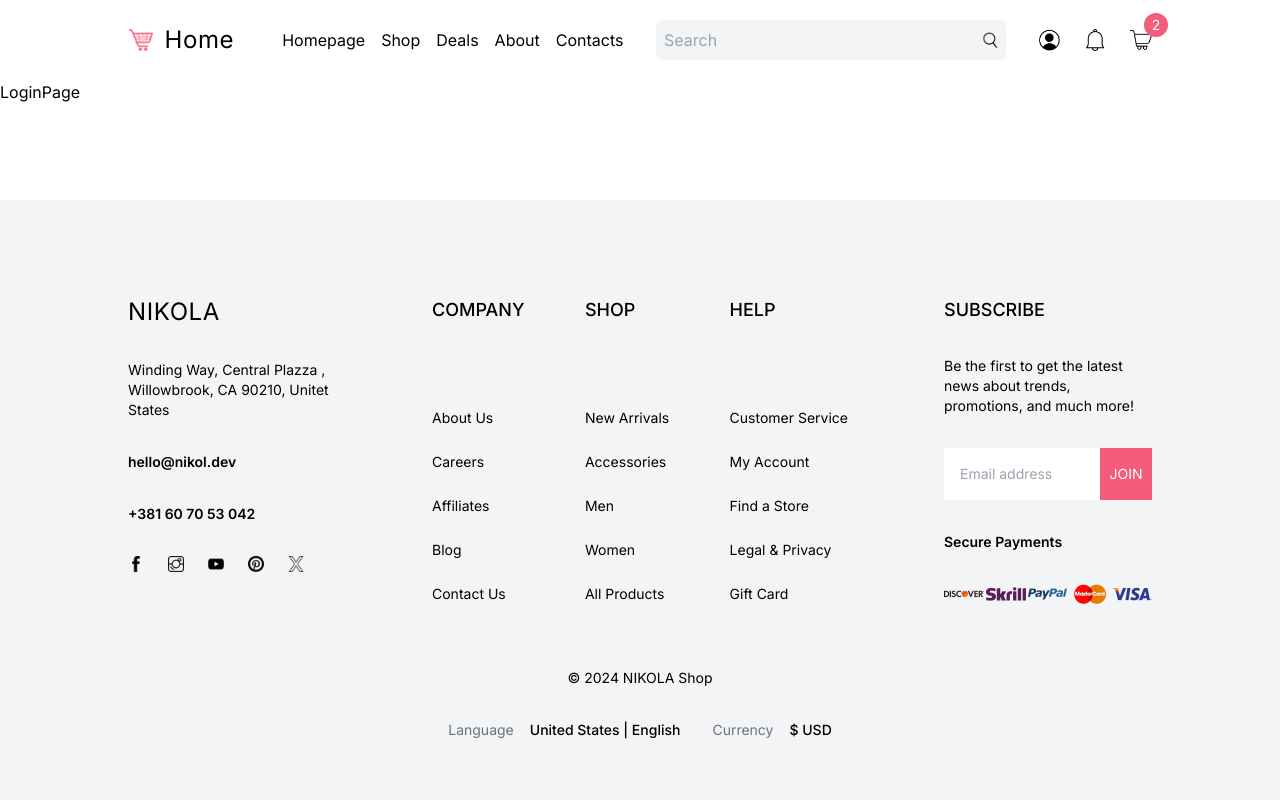
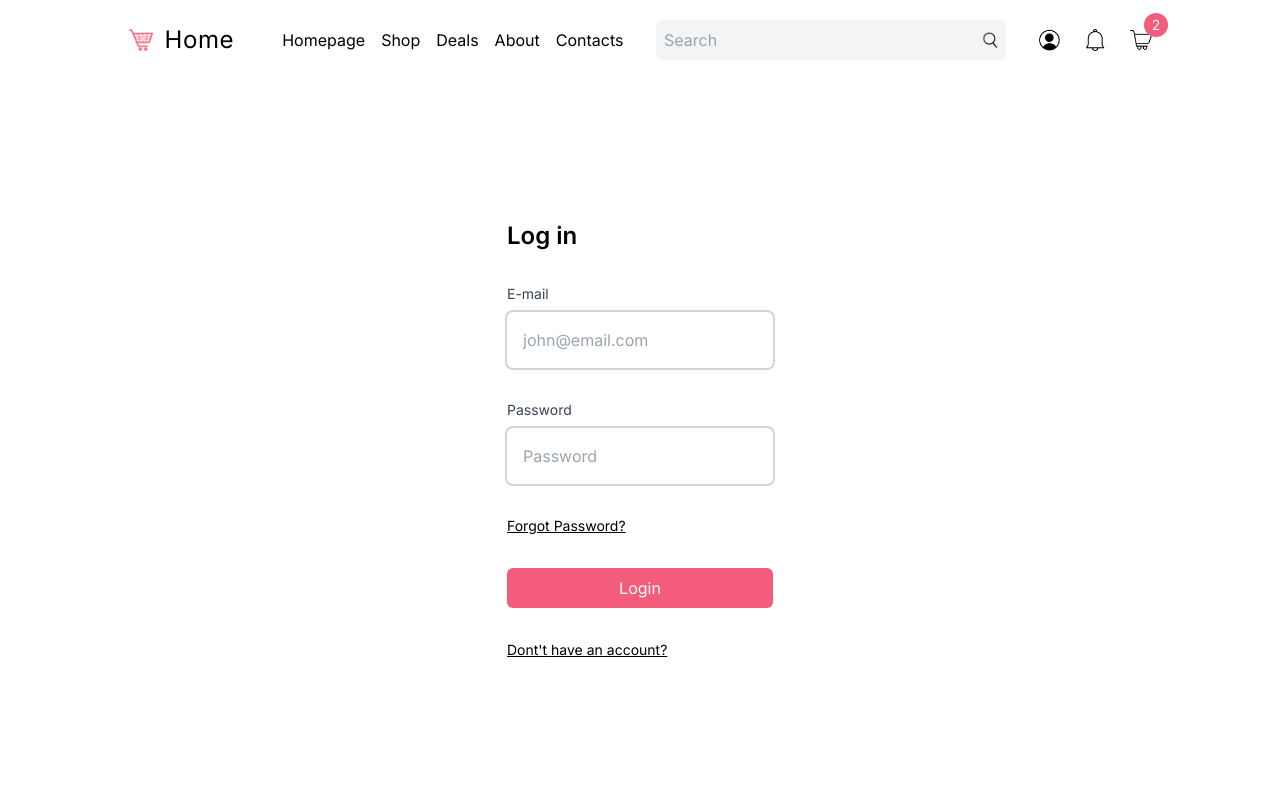
Before and after one commit to crazybarber90/Next14-TS-E-comerce, a Next.js app: page /login in a window 1280 px wide. Shown: the top 800 px of the page. Built offline with nearby package versions, Linux system fonts and the light colour scheme; no server answers; what @wix/sdk would draw is missing.

Commit message:
finished login/registe/reset_password and ferify_email page with wix functionalities

```diff
--- a/src/app/login/page.tsx
+++ b/src/app/login/page.tsx
@@ -1,7 +1,203 @@
-import React from 'react'
+'use client'
+
+enum MODE {
+  LOGIN = 'LOGIN',
+  REGISTER = 'REGISTER',
+  RESET_PASSWORD = 'RESET_PASSWORD',
+  EMAIL_VERIFICATION = 'EMAIL_VERIFICATION',
+}
+
+import { useWixClient } from '@/hooks/useWixClient'
+import { usePathname } from 'next/navigation'
+import React, { useState } from 'react'
 
 const LoginPage = () => {
-  return <div>LoginPage</div>
+  const [mode, setMode] = useState(MODE.LOGIN)
+
+  const [username, setUsername] = useState('')
+  const [email, setEmail] = useState('')
+  const [password, setPassword] = useState('')
+  const [emailCode, setEmailCode] = useState('')
+  const [isLoading, setIsLoading] = useState<boolean>(false)
+  const [error, setError] = useState('')
+  const [message, setMessage] = useState('')
+
+  const pathname = usePathname()
+
+  const formTitle =
+    mode === MODE.LOGIN
+      ? 'Log in'
+      : mode === MODE.REGISTER
+      ? 'Register'
+      : mode === MODE.RESET_PASSWORD
+      ? 'Reset Your Password'
+      : 'Verify Your Password'
+
+  const buttonTitle =
+    mode === MODE.LOGIN
+      ? 'Login'
+      : mode === MODE.REGISTER
+      ? 'Register'
+      : mode === MODE.RESET_PASSWORD
+      ? 'Reset'
+      : 'Verify'
+
+  const wixClient = useWixClient()
+
+  const handleSubmit = async (e: React.FormEvent) => {
+    e.preventDefault()
+    setIsLoading(true)
+    setError('')
+
+    try {
+      console.log(error)
+      setError('Something went wrong')
+
+      //since we are using different responce for each mode we will make it dynamically
+      let response
+      // SWITCH CASE COS WE HAVE 4modes FOR ERRORS
+      switch (mode) {
+        case MODE.LOGIN:
+          response = await wixClient.auth.login({
+            email: email,
+            password: password,
+          })
+          break
+
+        case MODE.REGISTER:
+          response = await wixClient.auth.register({
+            email: email,
+            password: password,
+            profile: { nickname: username },
+          })
+
+        // here is email,pathname cos function sendPasswordResetEmail expect 2 arguments , not object
+        case MODE.RESET_PASSWORD:
+          response = await wixClient.auth.sendPasswordResetEmail(
+            email,
+            pathname
+          )
+          break
+
+        case MODE.EMAIL_VERIFICATION:
+          response = await wixClient.auth.processVerification({
+            verificationCode: emailCode,
+          })
+          break
+
+        default:
+          break
+      }
+
+      console.log('RESPONSE ZA SWITCH', response)
+    } catch (error) {
+      console.log(error)
+    } finally {
+      setIsLoading(false)
+    }
+  }
+  return (
+    <div className="h-[calc(100vh-80px)] px-4 md:px-8 lg:px-16 xl:px-32 2xl:px-64 flex items-center justify-center">
+      <form onSubmit={handleSubmit} className="flex flex-col gap-8">
+        <h1 className="text-2xl font-semibold">{formTitle}</h1>
+
+        {/* USERNAME FORM INPUT */}
+        {mode === MODE.REGISTER ? (
+          <div className="flex flex-col gap-2">
+            <label className="text-sm text-gray-700">Username</label>
+            <input
+              type="text"
+              name="username"
+              placeholder="john"
+              className="ring-2 ring-gray-300 rounded-md p-4"
+              onChange={(e) => setUsername(e.target.value)}
+            />
+          </div>
+        ) : null}
+
+        {/* EMAIL FORM INPUT */}
+        {mode !== MODE.EMAIL_VERIFICATION ? (
+          <div className="flex flex-col gap-2">
+            <label className="text-sm text-gray-700">E-mail</label>
+            <input
+              type="email"
+              name="email"
+              placeholder="john@email.com"
+              className="ring-2 ring-gray-300 rounded-md p-4"
+              onChange={(e) => setEmail(e.target.value)}
+            />
+          </div>
+        ) : (
+          <div className="flex flex-col gap-2">
+            <label className="text-sm text-gray-700">Verification Code</label>
+            <input
+              type="text"
+              name="emailCode"
+              placeholder="Code"
+              className="ring-2 ring-gray-300 rounded-md p-4"
+              onChange={(e) => setEmailCode(e.target.value)}
+            />
+          </div>
+        )}
+
+        {/*  */}
+        {mode === MODE.LOGIN || mode === MODE.REGISTER ? (
+          <div className="flex flex-col gap-2">
+            <label className="text-sm text-gray-700">Password</label>
+            <input
+              type="password"
+              name="password"
+              placeholder="Password"
+              className="ring-2 ring-gray-300 rounded-md p-4"
+              onChange={(e) => setPassword(e.target.value)}
+            />
+          </div>
+        ) : null}
+
+        {mode === MODE.LOGIN && (
+          <div
+            className="text-sm underline cursor-pointer"
+            onClick={() => setMode(MODE.RESET_PASSWORD)}
+          >
+            Forgot Password?
+          </div>
+        )}
+
+        <button
+          disabled={isLoading}
+          className=" bg-pinkara text-white p-2 rounded-md disabled:bg-pink-200 disabled:cursor-not-allowed"
+        >
+          {isLoading ? 'Loading...' : buttonTitle}
+        </button>
+        {error && <div className="text-red-600">{error}</div>}
+        {mode === MODE.LOGIN && (
+          <div
+            className="text-sm underline cursor-pointer"
+            onClick={() => setMode(MODE.REGISTER)}
+          >
+            {"Dont't"} have an account?
+          </div>
+        )}
+        {mode === MODE.REGISTER && (
+          <div
+            className="text-sm underline cursor-pointer"
+            onClick={() => setMode(MODE.LOGIN)}
+          >
+            Allready have an account?
+          </div>
+        )}
+        {mode === MODE.RESET_PASSWORD && (
+          <div
+            className="text-sm underline cursor-pointer"
+            onClick={() => setMode(MODE.LOGIN)}
+          >
+            Go back to login
+          </div>
+        )}
+        {message && <div className="text-green-600 text-sm">{message}</div>}
+      </form>
+    </div>
+  )
 }
 
 export default LoginPage
--- a/src/components/Add.tsx
+++ b/src/components/Add.tsx
@@ -44,10 +44,14 @@ const Add = ({
               +
             </button>
           </div>
-          <div className="text-xs">
-            Only <span className="text-orange-500">{stockNumber} items</span>{' '}
-            left! <br /> {"Don't"} miss it!
-          </div>
+          {stockNumber < 1 ? (
+            <div className="text-xs">Product is out of stock</div>
+          ) : (
+            <div className="text-xs">
+              Only <span className="text-orange-500">{stockNumber} items</span>{' '}
+              left! <br /> {"Don't"} miss it!
+            </div>
+          )}
         </div>
         <button
           className="w-36 text-sm rounded-3xl ring-1 ring-pinkara text-pinkara py-2 px-4 hover:bg-pinkara
--- a/src/components/NavIcons.tsx
+++ b/src/components/NavIcons.tsx
@@ -4,12 +4,14 @@ import Link from 'next/link'
 import { useRouter } from 'next/navigation'
 import React, { useState } from 'react'
 import CartModal from './CartModal'
+import { useWixClient } from '@/hooks/useWixClient'
 
 const NavIcons = () => {
   const [isProfileOpen, setIsProfileOpen] = useState<Boolean>(false)
   const [isCartOpen, setIsCartOpen] = useState<Boolean>(false)
   const router = useRouter()
   const isLoggedIn = false
+  const wixClient = useWixClient()
 
   const handleProfile = () => {
     if (!isLoggedIn) {
@@ -17,6 +19,32 @@ const NavIcons = () => {
       setIsProfileOpen((prev) => !prev)
     }
   }
+
+  // AUTH WITH WIX-MANAMGED AUTH
+  // this is dummy function from wix documentation with necesery things
+
+  // const login = () => {
+  //   const loginRequestData = wixClient.auth.generateOAuthData(
+  //     'https://www.mysite.com/callback',
+  //     'https://www.mysite.com/login' // optional
+  //   )
+  // }
+
+  // THIS IS MY FUNCTON WITH MY THIGS
+  // THIS FUNCTION GIVE US LOGIN WITH GOOGE/ FACEBOOK
+  // const login = async () => {
+  //   const loginRequestData = wixClient.auth.generateOAuthData(
+  //     'http://localhost:3000'
+  //   )
+  //   console.log(' THIS IS LOGIN REQUEST DATA ', loginRequestData)
+  //   // when we click here, we will get object from wix, that we should save to LocalStorage and use for redirect
+
+  //   localStorage.setItem('oAuthRedirectData', JSON.stringify(loginRequestData))
+  //   // this will generate unique url and using that url we will be able to reach our wix website
+  //   const { authUrl } = await wixClient.auth.getAuthUrl(loginRequestData)
+  //   window.location.href = authUrl
+  // }
+
   return (
     <div className="flex items-center gap-4 xl:gap-6 relative">
       <Image
@@ -26,6 +54,7 @@ const NavIcons = () => {
         height={22}
         className="cursor-pointer"
         onClick={handleProfile}
+        // onClick={login}
       />
       {isProfileOpen && (
         <div className="absolute p-4 rounded-md top-12 left-0 bg-white text-sm shadow-[0_3px_10px_rgb(0,0,0,0.2)] z-20">
```
